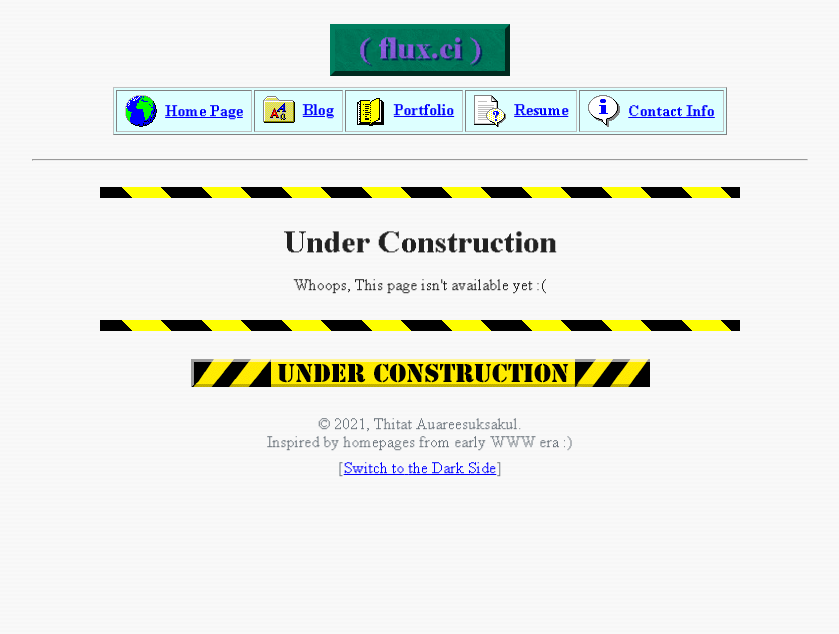
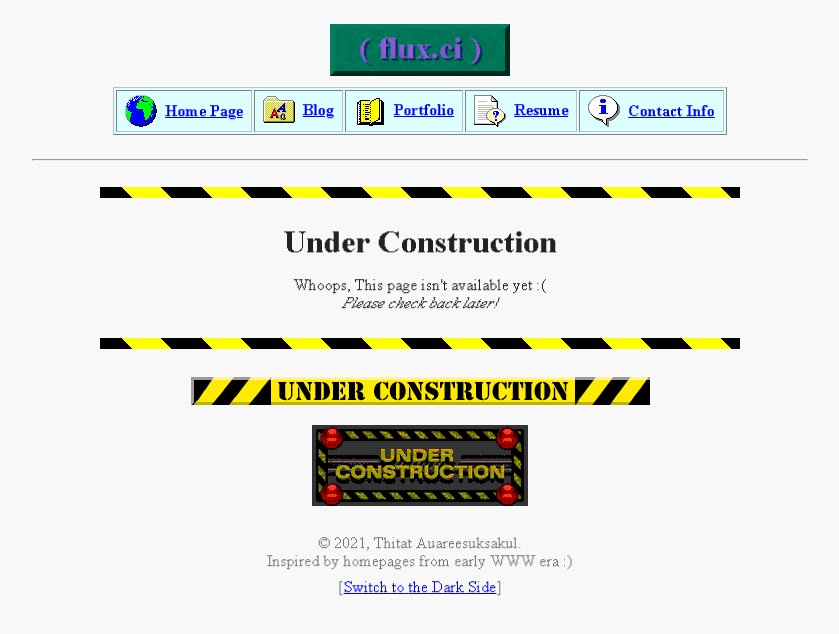
Before and after one commit to fluxth/flux-web, a Next.js app: page /portfolio in a window 1280 px wide. Shown: the top 634 px of the page, without its empty margins (220-1059 px from the left). Built offline with nearby package versions, Linux system fonts and the light colour scheme.

Commit message:
feat: add more cool to UnderConstruction page

```diff
--- a/components/UnderConstruction.tsx
+++ b/components/UnderConstruction.tsx
@@ -1,6 +1,7 @@
 import Image from 'next/image'
 import ConstructionBarImage from '../assets/images/construction_bar.gif'
 import UnderConstructionImage from '../assets/images/under_construction.gif'
+import UnderConstructionImage2 from '../assets/images/f_unco.png'
 
 const ConstructionBar = () => (
   <Image src={ConstructionBarImage} alt="Construction Bar" unoptimized={true} />
@@ -10,14 +11,16 @@ const UnderConstruction = () => (
   <div className="text-center">
     <ConstructionBar />
     <h1 className="mb-0">Under Construction</h1>
-    <p className="mb-4">Whoops, This page isn&apos;t available yet :(</p>
+    <p className="mb-4">
+      Whoops, This page isn&apos;t available yet :(
+      <br />
+      <i>Please check back later!</i>
+    </p>
     <ConstructionBar />
     <div className="my-4">
-      <Image
-        src={UnderConstructionImage}
-        alt="Under Construction"
-        unoptimized={true}
-      />
+      <Image src={UnderConstructionImage} alt="Under Construction" unoptimized={true} />
+      <div className="mb-3"></div>
+      <Image src={UnderConstructionImage2} alt="Under Construction" unoptimized={true} />
     </div>
   </div>
 )
```
Also changed, not shown: assets/images/f_unco.png (added).
